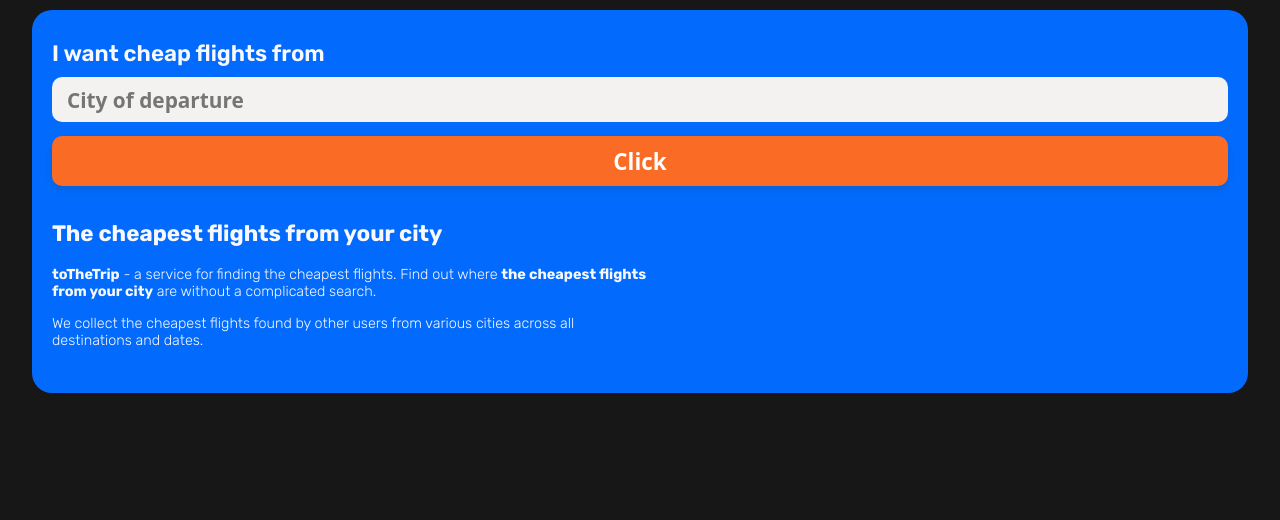
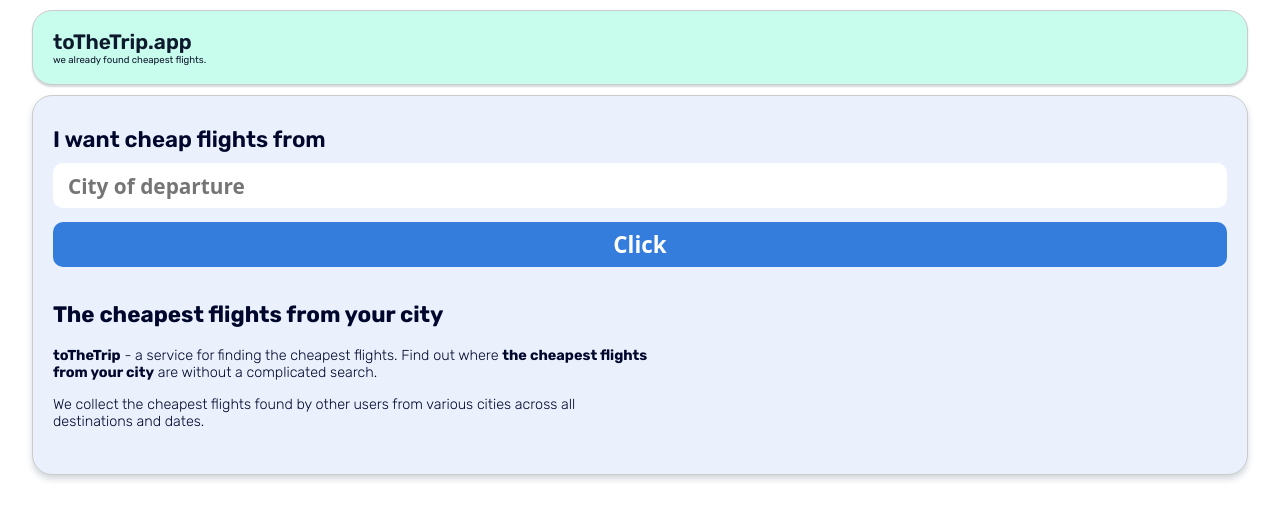
Before and after one commit to aemorozov/toTheTrip_web, a Next.js app: page / in a window 1280 px wide. Shown: the top 520 px of the page. Built offline with nearby package versions, Linux system fonts and the light colour scheme; no server answers.

Commit message:
HeroBlock: update colors to light version

```diff
--- a/src/app/globals.css
+++ b/src/app/globals.css
@@ -1,13 +1,13 @@
 :root {
-  --bg-main: #171717;
-  --bg-accent: #026bfd;
-  --color-primary: #f8f9ff;
-  --color-secondary: #475569;
-  --input-border: #3b82f6;
-  --input-text: #010826;
-  --btn-bg: #fa6c25;
+  --bg-main: #ffffff;
+  --bg-accent: #eaf1fc;
+  --color-primary: #00072c;
+  --color-secondary: #0e192d;
+  --input-text: #101630;
+  --btn-bg: #347ddd;
   --btn-text: #ffffff;
-  --btn-hover: #fa6e28;
+  --btn-hover: #268eca;
+  --nav-bg: #c8fcec;
 }
 
 html,
--- a/src/app/layout.tsx
+++ b/src/app/layout.tsx
@@ -1,6 +1,7 @@
 import type { Metadata } from "next";
 import { Rubik } from "next/font/google";
 import "./globals.css";
+import Navigation from "../components/Navigation/Navigation";
 
 const rubik = Rubik({
   subsets: ["latin"],
@@ -20,7 +21,12 @@
 }) {
   return (
     <html lang="en">
-      <body className={rubik.className}>{children}</body>
+      <body className={rubik.className}>
+        <header>
+          <Navigation />
+        </header>
+        {children}
+      </body>
     </html>
   );
 }
--- a/src/components/HeroBlock/CityInput/CityInput.module.css
+++ b/src/components/HeroBlock/CityInput/CityInput.module.css
@@ -1,6 +1,5 @@
 .heroInput {
   border: 0px solid var(--input-border);
-  background-color: rgb(243, 242, 240);
   color: var(--input-text);
   width: 100%;
   height: 45px;
--- a/src/components/HeroBlock/HeroBlock.module.css
+++ b/src/components/HeroBlock/HeroBlock.module.css
@@ -9,6 +9,10 @@
   color: var(--color-primary);
   border-radius: 20px;
   background: var(--bg-accent);
+  border: 1px solid #cbcbcb;
+  -webkit-box-shadow: 0px 4px 6px 0px rgba(34, 60, 80, 0.2);
+  -moz-box-shadow: 0px 4px 6px 0px rgba(34, 60, 80, 0.2);
+  box-shadow: rgba(34, 60, 80, 0.2) 0px 4px 6px;
 }
 
 .heroLabel {
@@ -23,7 +27,7 @@
   color: var(--btn-text);
   background: var(--btn-bg);
   width: 100%;
-  height: 50px;
+  height: 45px;
   border: 0px;
   margin-top: 14px;
   border-radius: 10px;
@@ -36,15 +40,14 @@
     BlinkMacSystemFont,
     sans-serif;
   font-weight: 600;
-  -webkit-box-shadow: 0px 4px 6px 0px rgba(34, 60, 80, 0.2);
-  -moz-box-shadow: 0px 4px 6px 0px rgba(34, 60, 80, 0.2);
-  box-shadow: rgba(34, 60, 80, 0.2) 0px 4px 6px;
+
   position: relative;
+  transition: transform 100ms ease-in-out;
 }
 
 .searchButton:active {
   background: var(--btn-hover);
-  top: 1px;
+  transform: translateY(1px);
 }
 
 .leftBlock {
--- a/src/components/Navigation/Navigation.module.css
+++ b/src/components/Navigation/Navigation.module.css
@@ -0,0 +1,36 @@
+.navigation {
+  box-sizing: border-box;
+  background-color: var(--nav-bg);
+  width: 95%;
+  height: 75px;
+  margin: 10px auto;
+  border-radius: 20px;
+  display: flex;
+  flex-direction: row;
+  align-items: center;
+  justify-content: start;
+  padding: 0 0 0 20px;
+  border: 1px solid #cbcbcb;
+  -webkit-box-shadow: 0px 2px 2px 0px rgba(34, 60, 80, 0.2);
+  -moz-box-shadow: 0px 2px 2px 0px rgba(34, 60, 80, 0.2);
+  box-shadow: rgba(34, 60, 80, 0.2) 0px 2px 2px;
+}
+
+.logoText {
+  color: var(--color-secondary);
+}
+
+.logoText p {
+  padding: 0;
+  margin: 0;
+}
+
+.logo {
+  font-size: 1.3em;
+  font-weight: 600;
+}
+
+.description {
+  font-size: 0.6em;
+  font-weight: 400;
+}
--- a/src/components/Navigation/Navigation.tsx
+++ b/src/components/Navigation/Navigation.tsx
@@ -1,3 +1,12 @@
-export function Navigation() {
-  return <nav></nav>;
+import styles from "./Navigation.module.css";
+
+export default function Navigation() {
+  return (
+    <nav className={styles.navigation}>
+      <div className={styles.logoText}>
+        <p className={styles.logo}>toTheTrip.app</p>
+        <p className={styles.description}>we already found cheapest flights.</p>
+      </div>
+    </nav>
+  );
 }
```
